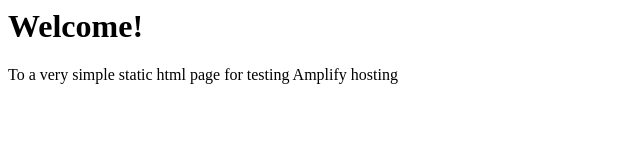
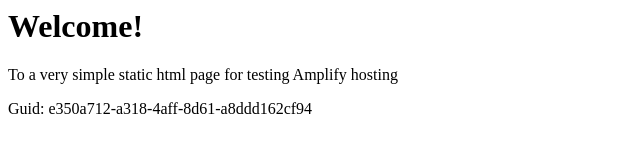
Before and after one commit to aws-aemilia-hkg/Github-PR-Commit-Integration-Test-DoNotTouch-Gith-P5X5MO5I-v1-preprod-ap-east-1, a website: page src/index.html in a window 1280 px wide. Shown: the whole page, without its empty margins (0-640 px from the left). Drawn offline with Linux system fonts and the light colour scheme.

Commit message:
commit from integ tests

```diff
--- a/src/index.html
+++ b/src/index.html
@@ -1,3 +1,5 @@
+
+
 <html lang="en">
 
 <head>
@@ -10,6 +12,6 @@
 <body>
     <h1>Welcome!</h1>
     <p>To a very simple static html page for testing Amplify hosting</p>
-</body>
+    <p>Guid: e350a712-a318-4aff-8d61-a8ddd162cf94</p></body>
 
 </html>
```
